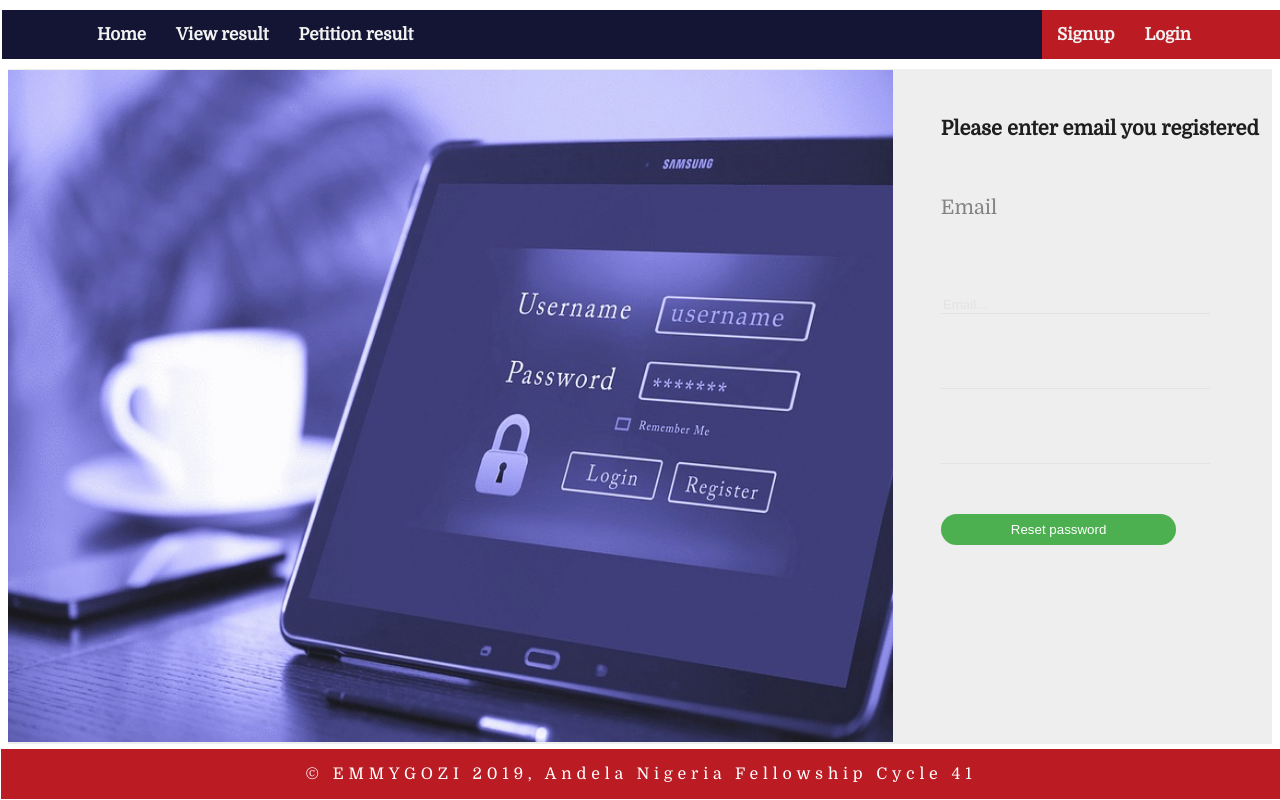
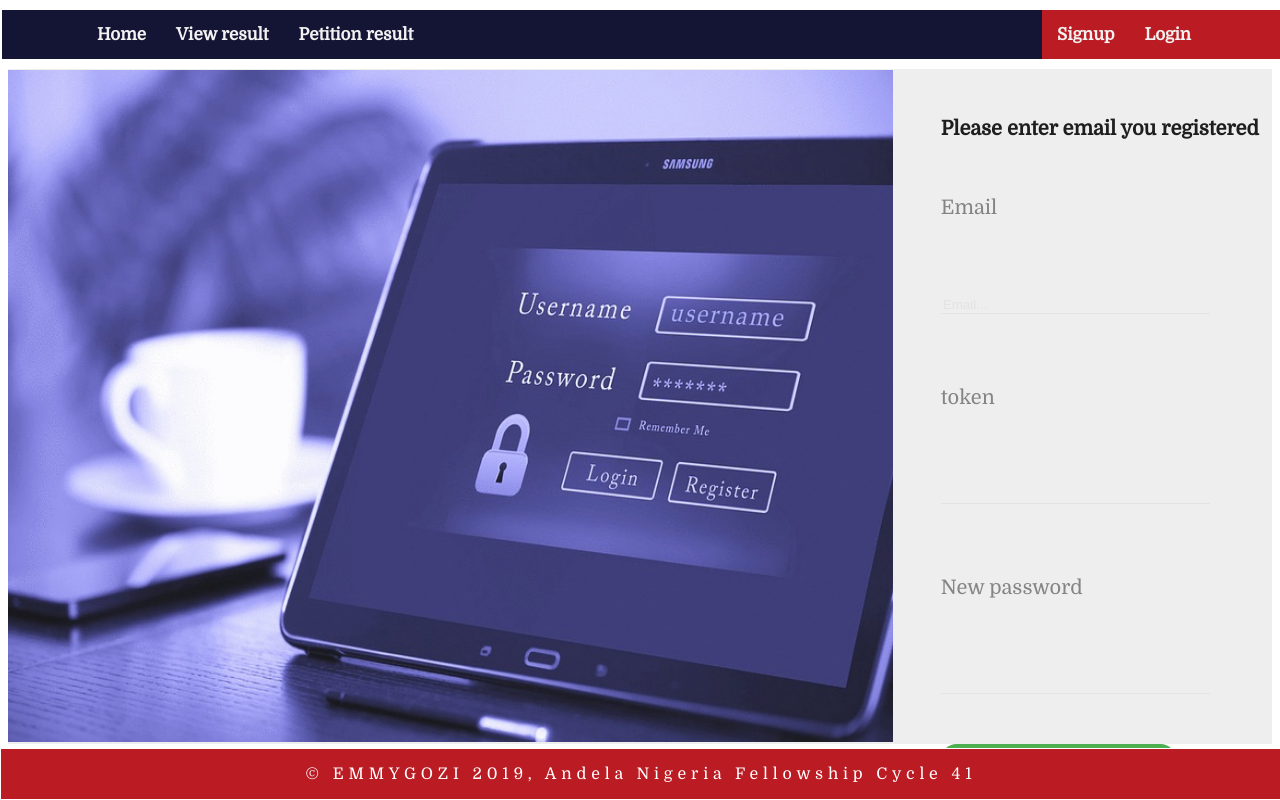
Before and after one commit to emmygozi/Politico, a plain HTML site: page ui/resetpasswordcomplete.html in a window 1280 px wide. Drawn offline with Linux system fonts and the light colour scheme; a web font is replaced by a local one.

Commit message:
fix(update html) Update password reset complete html
This commit updates html for password reset
[Feature #163421401]

```diff
--- a/ui/resetpasswordcomplete.html
+++ b/ui/resetpasswordcomplete.html
@@ -51,7 +51,9 @@
             <div>
               <p>Email</p>
               <input type="email" name="email" placeholder="Email..." /><br />
+              <p>token</p>
               <input type="text" name="newtoken" />&nbsp;&nbsp;
+              <p>New password</p>
               <input type="password" name="password" />
               <button type="submit" class="button">Reset password</button>
             </div>
```
